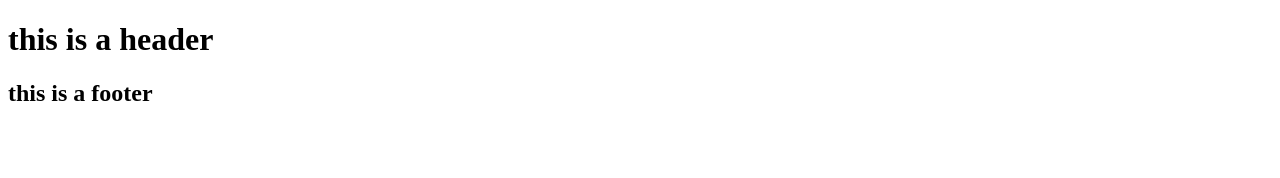
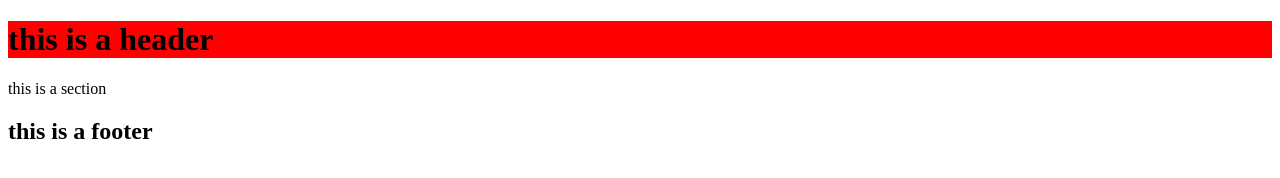
Before and after one commit to urav083/git-branching-test, a plain HTML site: page index.html in a window 1280 px wide. Drawn offline with Linux system fonts and the light colour scheme.

Commit message:
added main and a style sheet

```diff
--- a/index.html
+++ b/index.html
@@ -4,6 +4,7 @@
   <meta charset="UTF-8">
   <meta name="viewport" content="width=device-width, initial-scale=1.0">
   <meta http-equiv="X-UA-Compatible" content="ie=edge">
+  <link rel="stylesheet" href="style.css">
   <title>Git branching lesson on test</title>
 </head>
 <body>
@@ -12,6 +13,12 @@
     <h1>this is a header</h1>
   </header>
 
+  <main>
+    <section>
+      <p>this is a section</p>
+    </section>
+  </main>
+
   <footer>
     <h2>this is a footer</h2>
   </footer>
--- /dev/null
+++ b/style.css
@@ -0,0 +1,3 @@
+header {
+    background-color: red;
+}
```
